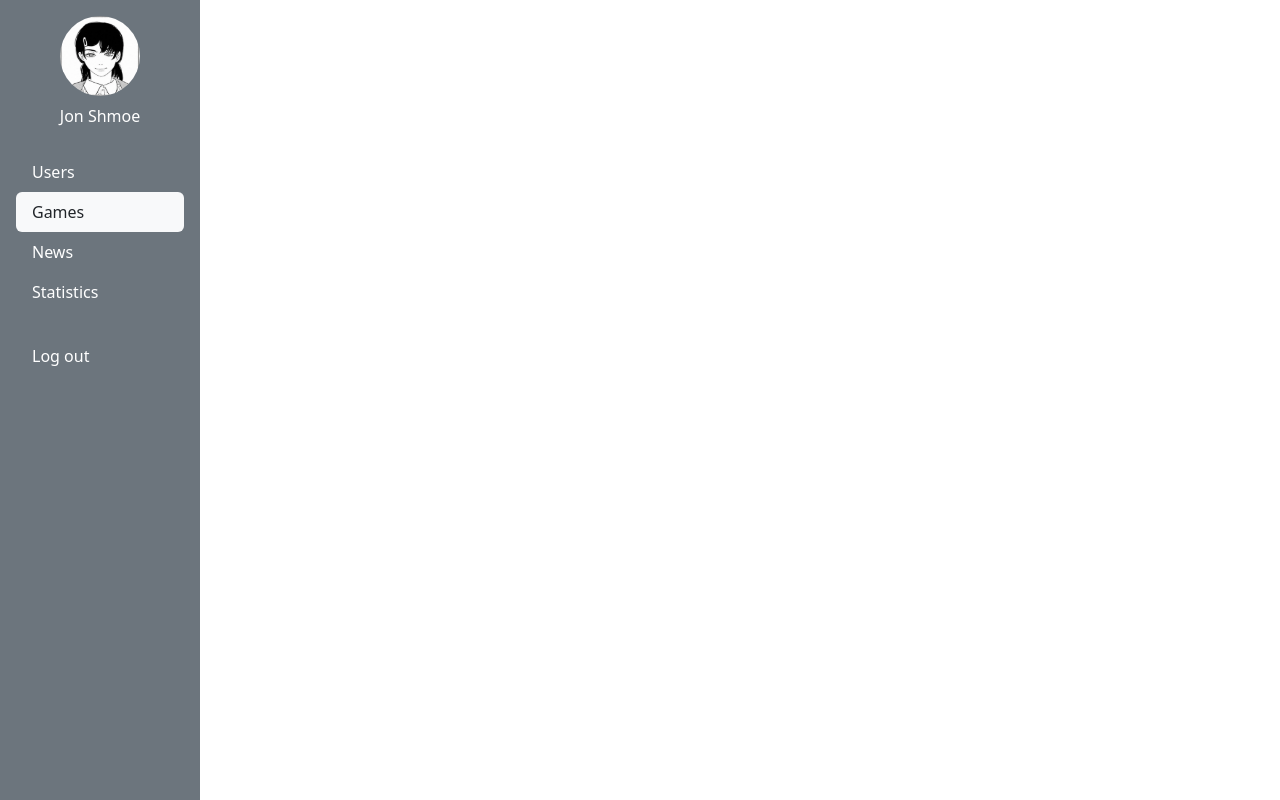
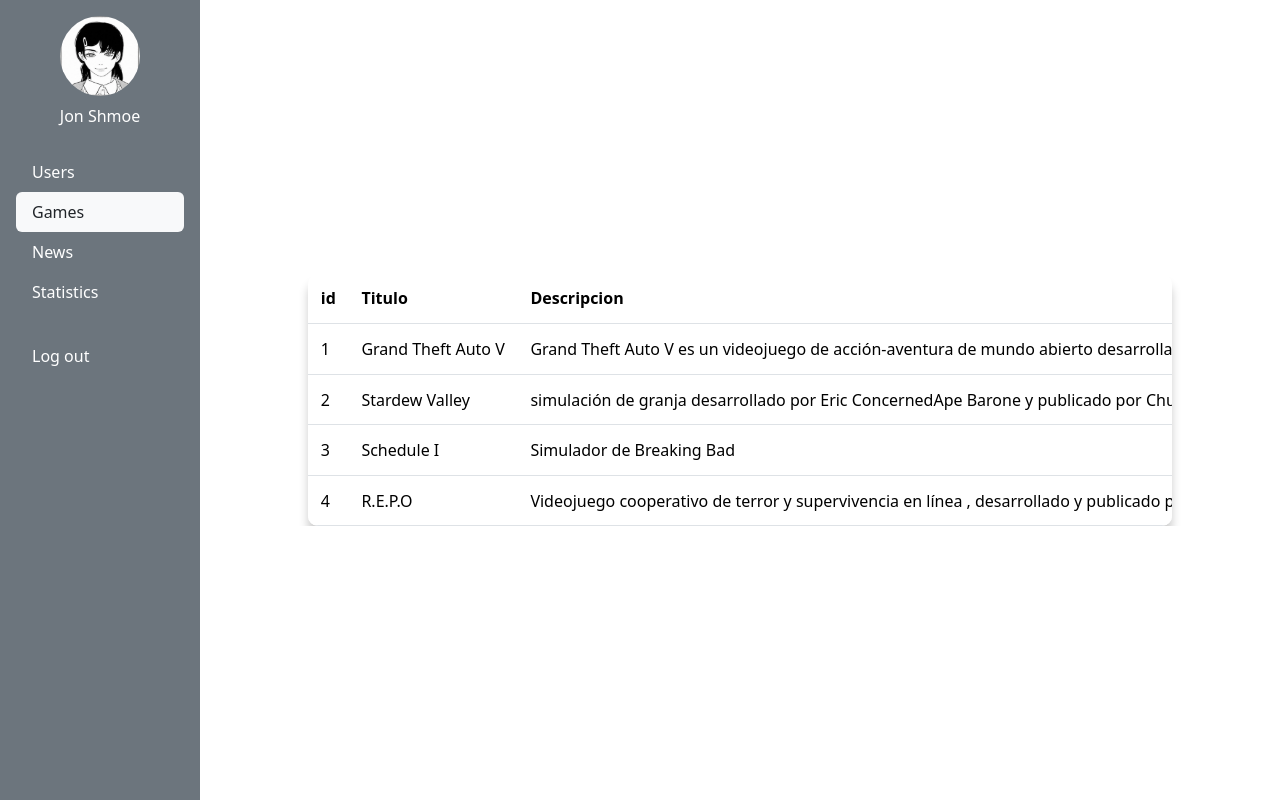
Before and after one commit to ManuelRevillaRJ/PW-PROYECTO-FIJO, a React app: page /games in a window 1280 px wide. Shown: the top 800 px of the page. Built offline with nearby package versions, Linux system fonts and the light colour scheme; the HTML template or start-up script is replaced by a standard one.

Commit message:
tabla mas bonita

```diff
--- a/src/components/Table.tsx
+++ b/src/components/Table.tsx
@@ -10,7 +10,7 @@
 
 export const Table = () => {
   return (
-    <div className="table-wrapper">
+    <span className="table-wrapper">
       <table className="table">
         <thead>
           <tr>
@@ -47,6 +47,6 @@
           })}
         </tbody>
       </table>
-    </div>
+    </span>
   );
 };
--- a/src/pages/VistaAdmin.tsx
+++ b/src/pages/VistaAdmin.tsx
@@ -1,11 +1,12 @@
 import Sidebar from "../components/Sidebar";
 import { Table } from "../components/Table";
+import "../styles/vistaAdmin.css"
 
 export default function VistaAdmin() {
   return (
-    <>
+    <div className="layout-container">
       <Sidebar/>
       <Table/>
-    </>
+    </div>
   )
 }
--- /dev/null
+++ b/src/styles/vistaAdmin.css
@@ -0,0 +1,16 @@
+.layout-container {
+  display: flex;
+  height: 100vh; /* opcional, para que ocupe toda la altura */
+}
+
+/* Opcional: define ancho fijo o relativo para sidebar y tabla */
+.layout-container > *:first-child {
+  width: 200px; /* ancho fijo para el sidebar */
+  /* o usar flex-basis */
+}
+
+.layout-container > *:last-child {
+  flex: 1; /* la tabla ocupa el resto del espacio */
+  overflow: auto; /* para scroll si es necesario */
+  align-self: center;
+}
```
